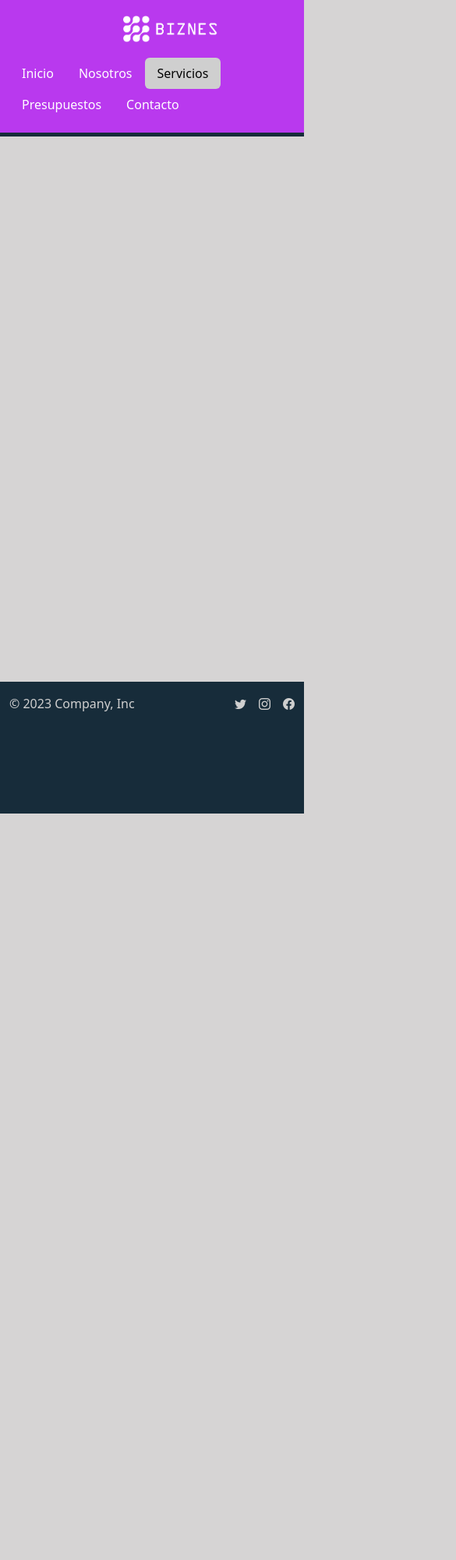
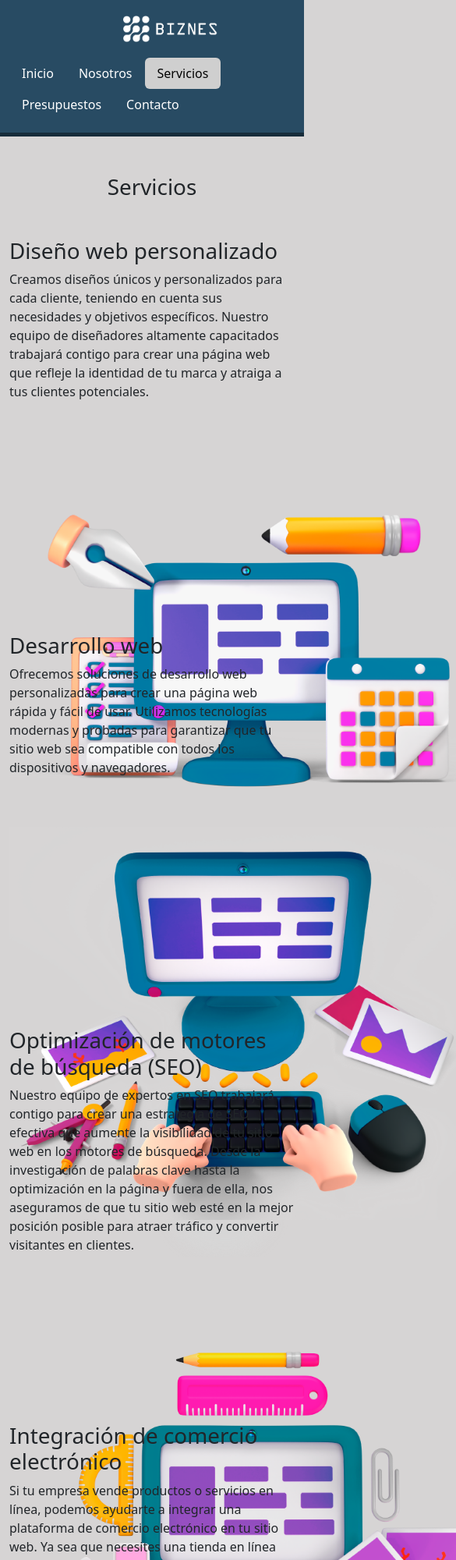
Before and after one commit to fernandosaldias88/trabajointegrador, a plain HTML site: page pages/servicios.html in a window 390 px wide. Shown: the top 2000 px of the page at 78% size, 585 px wide, since content can reach past the window. Before the commit the page ends 1043 px from the top, so only its background shows below. Drawn offline with nearby package versions, Linux system fonts and the light colour scheme.

Commit message:
Servicio y Nosotros
Paginas de servicios y nosotros creadas

```diff
--- a/css/style.css
+++ b/css/style.css
@@ -6,7 +6,7 @@
 }
 
 .cabecera{
-    background-color: #b939ee !important;
+    background-color: #284b63 !important;
     border-bottom:  5px solid #172c3a;
 
 }
@@ -29,9 +29,15 @@ body{
 }
 .imagenBoton{
     height: 80vh;
+
+
+
 }
 .cuerpo{
     height: 80vh;
+}
+.cuerpoServicio{
+    height: 60vh;
 }
 .footer {
     background-color: #172c3a;
@@ -50,3 +56,8 @@ body{
  .texto-footer{
     color: #cfcfcf;
  }
+
+ .card {
+    background-color: rgba(0, 0, 0, 0.068) !important;
+    box-shadow: 1px 10px 0px 0px rgba(0, 0, 0, 0.144)
+ }
--- a/pages/servicios.html
+++ b/pages/servicios.html
@@ -36,8 +36,67 @@
       </div>
     </div>
 <!--Cuerpo-->
-<div class="cuerpo">
+<!--
 
+
+
+
+ -->
+<h1 class="d-flex my-5 align-items-center justify-content-center">Servicios</h1>
+<div class="container cuerpoServicio">
+  <div class="row align-items-center justify-content-center">
+      <div class="col-md">
+         <h1> Diseño web personalizado</h1>
+      <p>Creamos diseños únicos y personalizados para cada cliente, teniendo en cuenta sus necesidades y objetivos específicos. Nuestro equipo de diseñadores altamente capacitados trabajará contigo para crear una página web que refleje la identidad de tu marca y atraiga a tus clientes potenciales.</p></div>
+      <div class="col-md">
+        <img src="/assets/images/diseñoWebPersonalizado.png" alt="" height="600h">
+      </div>
+  </div>
+</div>
+
+
+<div class="container cuerpoServicio">
+  <div class="row  align-items-center justify-content-center">
+      <div class="col-md">
+         <h1>Desarrollo web</h1>
+      <p>Ofrecemos soluciones de desarrollo web personalizadas para crear una página web rápida y fácil de usar. Utilizamos tecnologías modernas y probadas para garantizar que tu sitio web sea compatible con todos los dispositivos y navegadores.</p></div>
+      <div class="col-md">
+        <img src="/assets/images/desarrolloWeb.png" alt="" height="600h">
+      </div>
+  </div>
+</div>
+
+<div class="container cuerpoServicio">
+  <div class="row  align-items-center justify-content-center">
+      <div class="col-md">
+         <h1>Optimización de motores de búsqueda (SEO)</h1>
+      <p>Nuestro equipo de expertos en SEO trabajará contigo para crear una estrategia de SEO efectiva que aumente la visibilidad de tu sitio web en los motores de búsqueda. Desde la investigación de palabras clave hasta la optimización en la página y fuera de ella, nos aseguramos de que tu sitio web esté en la mejor posición posible para atraer tráfico y convertir visitantes en clientes.</p></div>
+      <div class="col-md">
+        <img src="/assets/images/Optimización de motores de búsqueda (SEO)Optimización de motores de búsqueda (SEO).png" alt="" height="600h">
+      </div>
+  </div>
+</div>
+
+<div class="container cuerpoServicio">
+  <div class="row  align-items-center justify-content-center">
+      <div class="col-md">
+         <h1>Integración de comercio electrónico</h1>
+      <p>Si tu empresa vende productos o servicios en línea, podemos ayudarte a integrar una plataforma de comercio electrónico en tu sitio web. Ya sea que necesites una tienda en línea completa o simplemente una forma de aceptar pagos en línea, podemos ayudarte a encontrar la solución adecuada para tus necesidades.</p></div>
+      <div class="col-md">
+        <img src="/assets/images/Integración de comercio electrónico.png" alt="" height="600h">
+      </div>
+  </div>
+</div>
+
+<div class="container cuerpoServicio my-2">
+  <div class="row  align-items-center justify-content-center">
+      <div class="col-md">
+         <h1>Mantenimiento y soporte</h1>
+      <p> Nuestro trabajo no termina una vez que tu sitio web está en línea. Ofrecemos servicios de mantenimiento y soporte continuos para garantizar que tu sitio web funcione sin problemas y esté siempre actualizado con las últimas tecnologías y tendencias en diseño web.</p></div>
+      <div class="col-md">
+        <img src="/assets/images/mantenimineto.png" alt="" height="600h">
+      </div>
+  </div>
 </div>
 
 <!--Footer-->
```
Also changed, not shown: pages/nosotros.html (+3 -3 lines), assets/images/Integración de comercio electrónico.png (added), assets/images/Optimización de motores de búsqueda (SEO)Optimización de motores de búsqueda (SEO).png (added), assets/images/desarrolloWeb.png (added), assets/images/diseñoWebPersonalizado.png (added), assets/images/fondo.svg (added), assets/images/mantenimineto.png (added).
